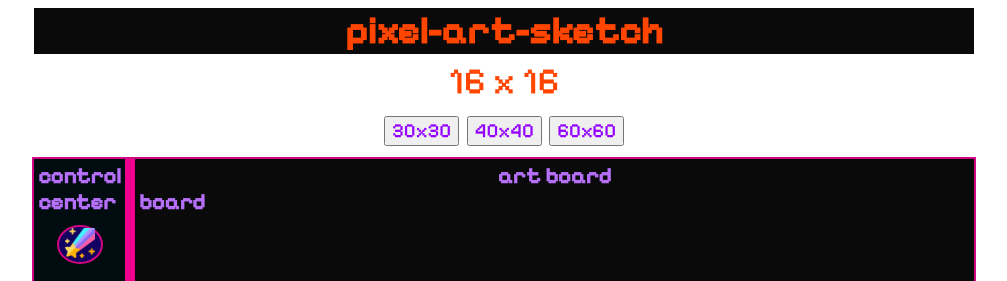
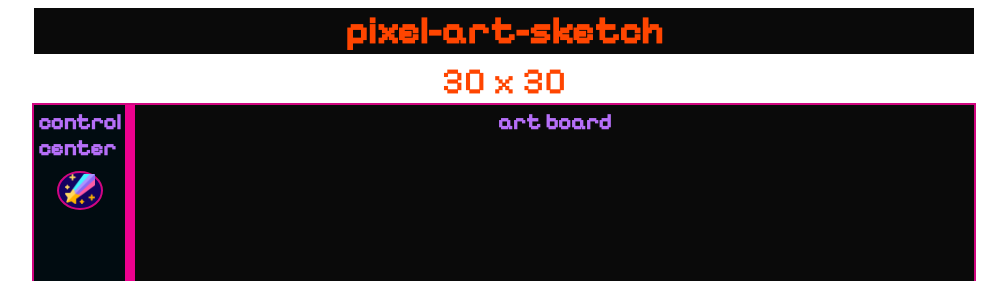
Before and after one commit to Dhrubo111/pixel-art-sketch, a plain HTML site: page index.html in a window 1280 px wide. Both pictures are taken after a click on the button 215 px from the left and 460 px from the top of the page. Shown: the top 281 px of the page, without its empty margins (136-1143 px from the left). Drawn offline with Linux system fonts and the light colour scheme.

Commit message:
added rest button funciton to rest everything and also added 2 options in gred button and show the options there

```diff
--- a/app.js
+++ b/app.js
@@ -4,12 +4,65 @@ let ancor = document.querySelectorAll("a")
 
 let gredBtn = document.querySelector(".grid-btn")
 
-let gridOptions = document.querySelector(".buttons")
+let gredMassage = document.querySelector(".grid-options")
+
+let restBtn = document.querySelector(".reset-btn")
+
+
+let board = document.querySelector(".board")
+
+
+
+let gred = 30
+
+let defaultGred = 16
+
+let clickCount = 1
+
+
+let currentSize = defaultGred
+
+
+
+
+
+
+//f4
+//rest work with button
+//reload the page and make to default to initial load
+restBtn.addEventListener(
+    "click" , ()=>{
+        window.location.reload()
+    }
+)
+
+//f4
+
+
+
+//f3
+// grid show logic goes in f2
+
+function clickCounter(){
+    clickCount +=1
+
+    if (clickCount %2 == 0){
+        gredMassage.textContent = `${gred} x ${gred}`
+        currentSize = gred
+    }else{
+        gredMassage.textContent = `${defaultGred} x ${defaultGred}`
+        currentSize = defaultGred
+    }
+}
+
+//f3
+
+
 //to select the grid size
 //f2
 gredBtn.addEventListener(
     "click" , ()=>{
-    gridOptions.style.display="block"
+    clickCounter()
     }
 )
 //f2
--- a/index.html
+++ b/index.html
@@ -17,12 +17,6 @@
 
     <div class="grid-options">
         16 x 16
-        <div class="buttons">
-            <button class="thirty">30x30</button>
-            <button class="fourty">40x40</button>
-            <button class="sixty">60x60</button>
-        </div>
-
     </div>
 
     <div class="content">
@@ -48,7 +42,7 @@
         <div class="art-board">
             <div class="art">art board</div>
             <div class="board">
-                board
+
             </div>
         </div>
     </div>
--- a/styles.css
+++ b/styles.css
@@ -132,8 +132,3 @@ footer{
     font-size: 20px;
     color: #9400FF;
 }
-
-.buttons{
-    display: none;
-    margin-bottom: 10px;
-}
```
